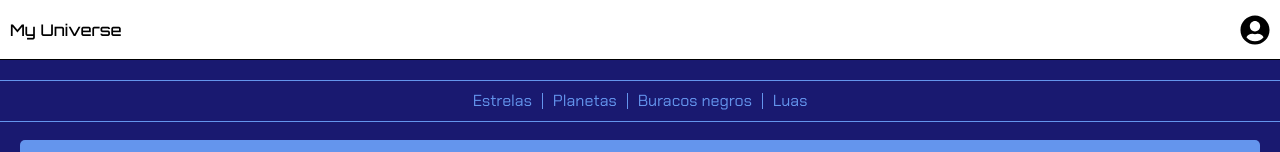
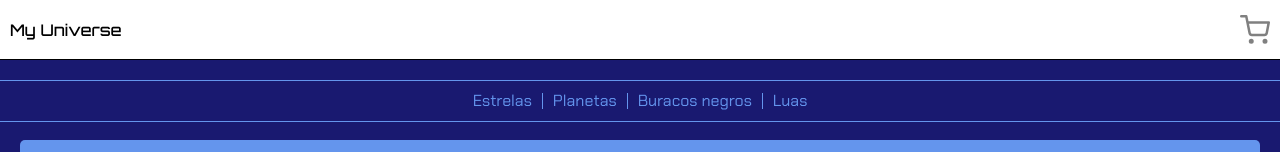
Before and after one commit to Cecilia-Siman/Projeto14-front, a React (Create React App) app: page /produtos in a window 1280 px wide. Shown: the top 152 px of the page. Built offline with nearby package versions, Linux system fonts and the light colour scheme; no server answers.

Commit message:
Vai para a rota /carrinho ao clicar no icone, no menu superior

```diff
--- a/src/Componentes/Produtos/Produtos.js
+++ b/src/Componentes/Produtos/Produtos.js
@@ -3,6 +3,7 @@ import { FiShoppingCart } from 'react-icons/fi'
 import { AiFillHeart } from 'react-icons/ai'
 import { FaUserCircle } from 'react-icons/fa'
 import { useContext, useEffect, useState } from "react";
+import { useNavigate } from 'react-router-dom'
 import axios from 'axios'
 import TokenContext from '../Context/TokenContext.js';
 
@@ -82,6 +83,8 @@ function Produtos() {
     const [categoria, setCategoria] = useState('')
 
     const { token } = useContext(TokenContext)
+
+    let navigate = useNavigate()
 
     const galaxias = [
         {
@@ -178,7 +181,8 @@ function Produtos() {
         <Container>
             <Cabecalho>
                 <h1>My Universe</h1>
-                <FaUserCircle size={30} cursor='pointer' />
+                <FiShoppingCart size={30} color="grey" cursor='pointer' onClick={() => navigate('/carrinho')} />
+                {/* <FaUserCircle size={30} cursor='pointer' /> */}
             </Cabecalho>
             <Menu>
                 <p onClick={() => setCategoria('Estrela')}>Estrelas</p>
```
